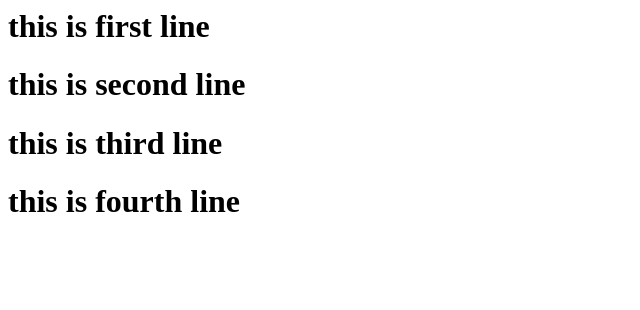
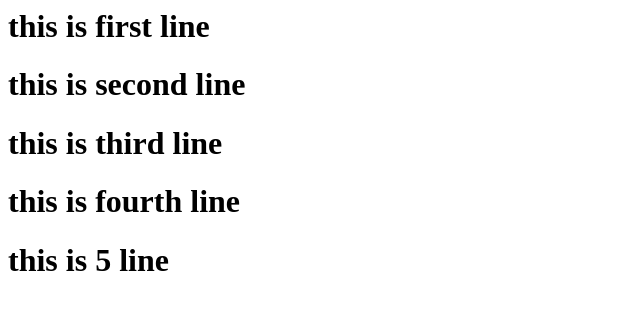
Before and after one commit to aabhinnavkvd/devops-git-19-07-2023, a plain HTML site: page index.html in a window 1280 px wide. Shown: the whole page, without its empty margins (0-640 px from the left). Drawn offline with Linux system fonts and the light colour scheme.

Commit message:
modified index.html

```diff
--- a/index.html
+++ b/index.html
@@ -2,3 +2,4 @@
 <h1>this is second line</h1>
 <h1>this is third line</h1>
 <h1>this is fourth line</h1>
+<h1>this is 5 line</h1>
```
